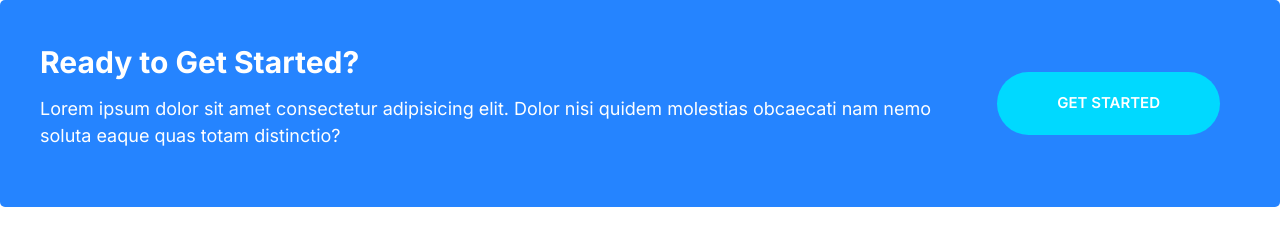
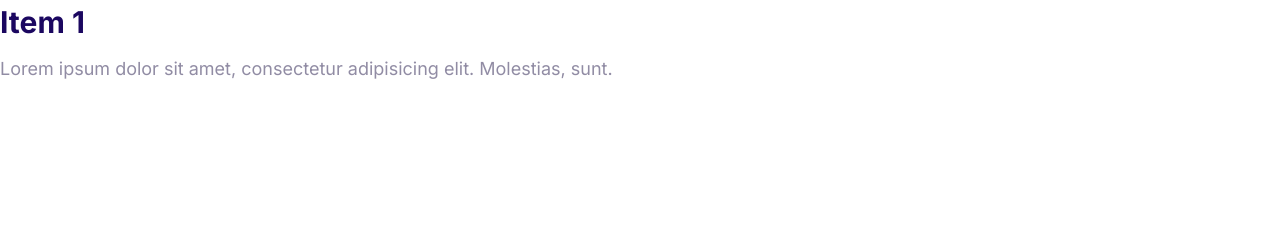
Before and after one commit to TheChosenOne9885/moshify, a plain HTML site: page index.html in a window 1280 px wide. Drawn offline with Linux system fonts and the light colour scheme.

Commit message:
Create collapsibles.

```diff
--- a/css/styles.css
+++ b/css/styles.css
@@ -532,3 +532,35 @@ a {
     margin: 0 2rem;
   }
 }
+
+/* Collapsibles */
+.collapsible__header {
+  display: flex;
+  justify-content: space-between;
+}
+
+.collapsible__heading {
+  margin-top: 0;
+  font-size: 3rem;
+}
+
+.collapsible__chevron {
+  transform: rotate(-90deg);
+  transition: transform 0.3s;
+}
+
+.collapsible__content {
+  max-height: 0;
+  overflow: hidden;
+  opacity: 0;
+  transition: all 0.3s;
+}
+
+.collapsible--expanded .collapsible__chevron {
+  transform: rotate(0);
+}
+
+.collapsible--expanded .collapsible__content {
+  max-height: 100vh;
+  opacity: 1;
+}
--- a/index.html
+++ b/index.html
@@ -19,18 +19,18 @@
     <link rel="stylesheet" href="css/styles.css" />
   </head>
   <body>
-    <div class="callout callout--primary">
-      <div class="grid grid--1×2">
-        <div class="callout__content">
-          <h2 class="callout__heading">Ready to Get Started?</h2>
-          <p>
-            Lorem ipsum dolor sit amet consectetur adipisicing elit. Dolor nisi
-            quidem molestias obcaecati nam nemo soluta eaque quas totam
-            distinctio?
-          </p>
-        </div>
-        <a href="#" class="btn btn--secondary btn--stretched">Get Started</a>
+    <div class="collapsible collapsible--expanded">
+      <header class="collapsible__header">
+        <h2 class="collapsible__heading">Item 1</h2>
+        <svg class="icon icon--white collapsible__chevron">
+          <use xlink:href="images/sprite.svg#chevron"></use>
+        </svg>
+      </header>
+      <div class="collapsible__content">
+        Lorem ipsum dolor sit amet, consectetur adipisicing elit. Molestias,
+        sunt.
       </div>
     </div>
+    <script src="js/main.js"></script>
   </body>
 </html>
--- /dev/null
+++ b/js/main.js
@@ -0,0 +1,6 @@
+const collapsibles = document.querySelectorAll(".collapsible");
+collapsibles.forEach((item) =>
+  item.addEventListener("click", function () {
+    this.classList.toggle("collapsible--expanded");
+  })
+);
```
Also changed, not shown: components/collapsibles.html (added, +12 -0 lines).
